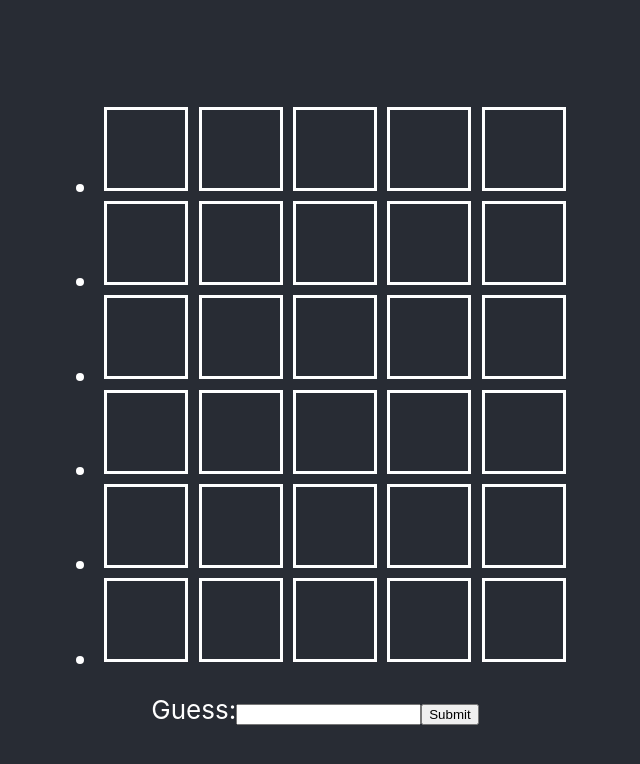
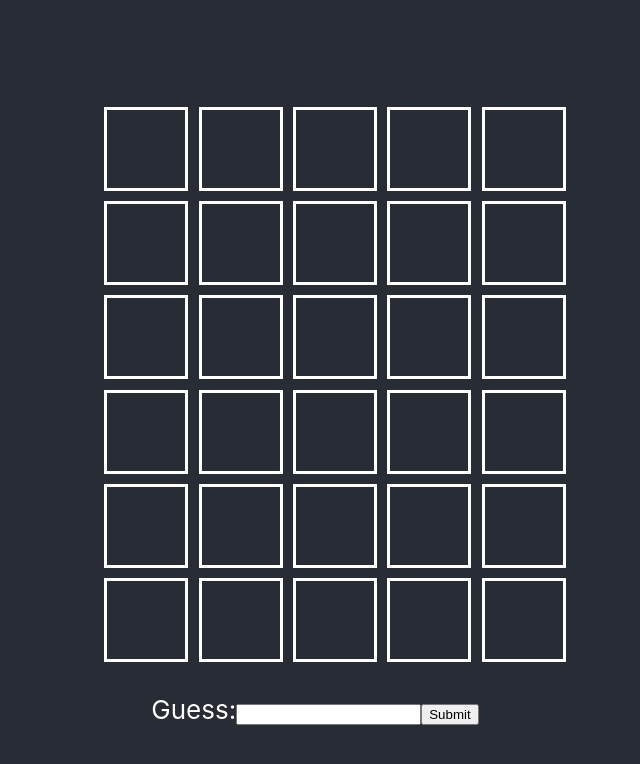
Before and after one commit to cynthia-lam/honsle, a React (Create React App) app: page / in a window 1280 px wide. Shown: the top 764 px of the page, without its empty margins (325-965 px from the left). Built offline with nearby package versions, Linux system fonts and the light colour scheme.

Commit message:
Remove bullets from GuessList

```diff
--- a/src/GuessList.jsx
+++ b/src/GuessList.jsx
@@ -1,9 +1,10 @@
  import GuessWord from "./GuessWord";
+ import "./styles/GuessList.css";
 
 function GuessList (props) {
   const guesses = props.guesses;
   return (
-    <ul>
+    <ul className="guessList">
       {guesses.map((guess, index) => (
         <li key={index}>
           <GuessWord guess={guess} />
--- /dev/null
+++ b/src/styles/GuessList.css
@@ -0,0 +1,3 @@
+.guessList {
+  list-style-type: none;
+}
```
